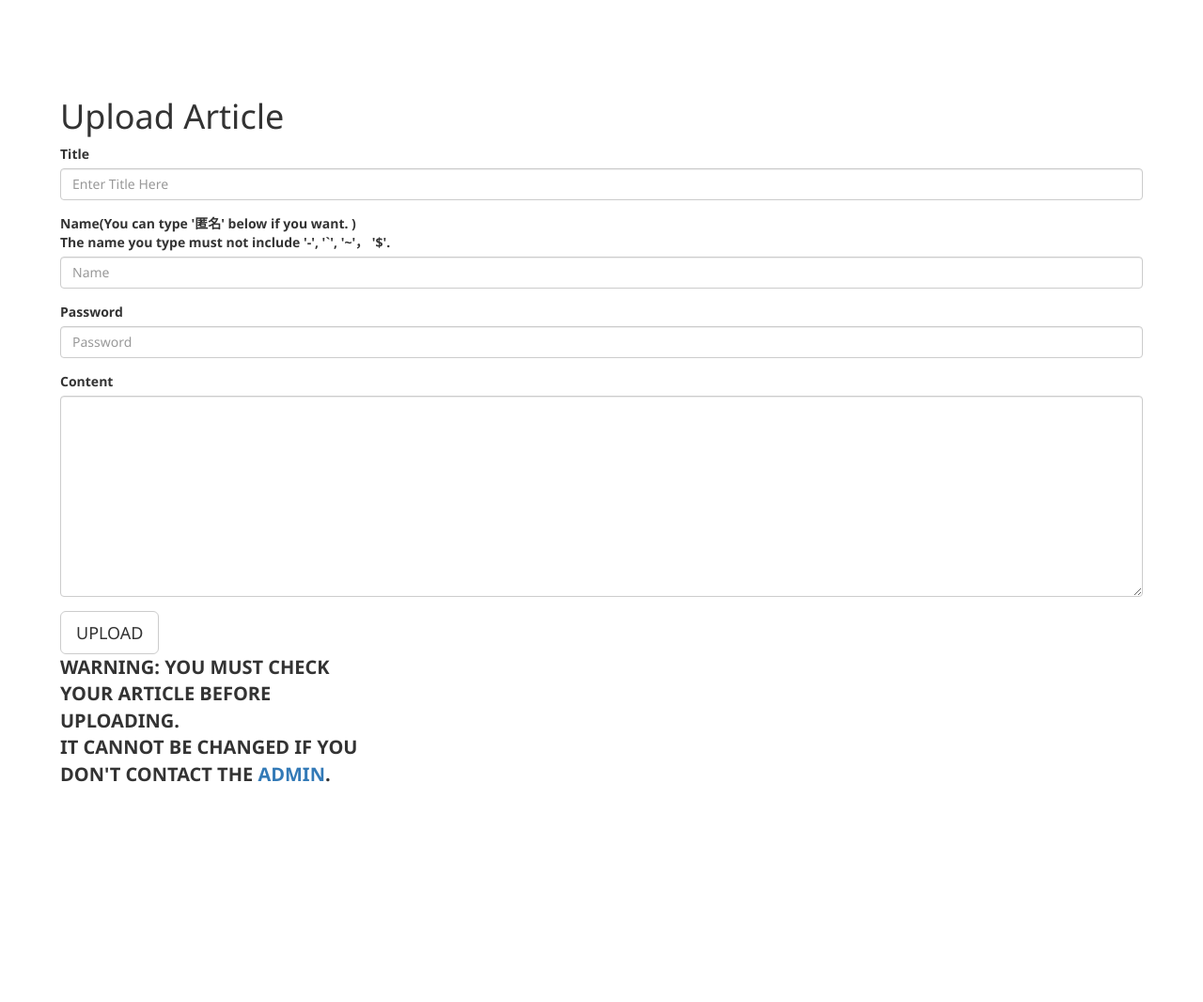
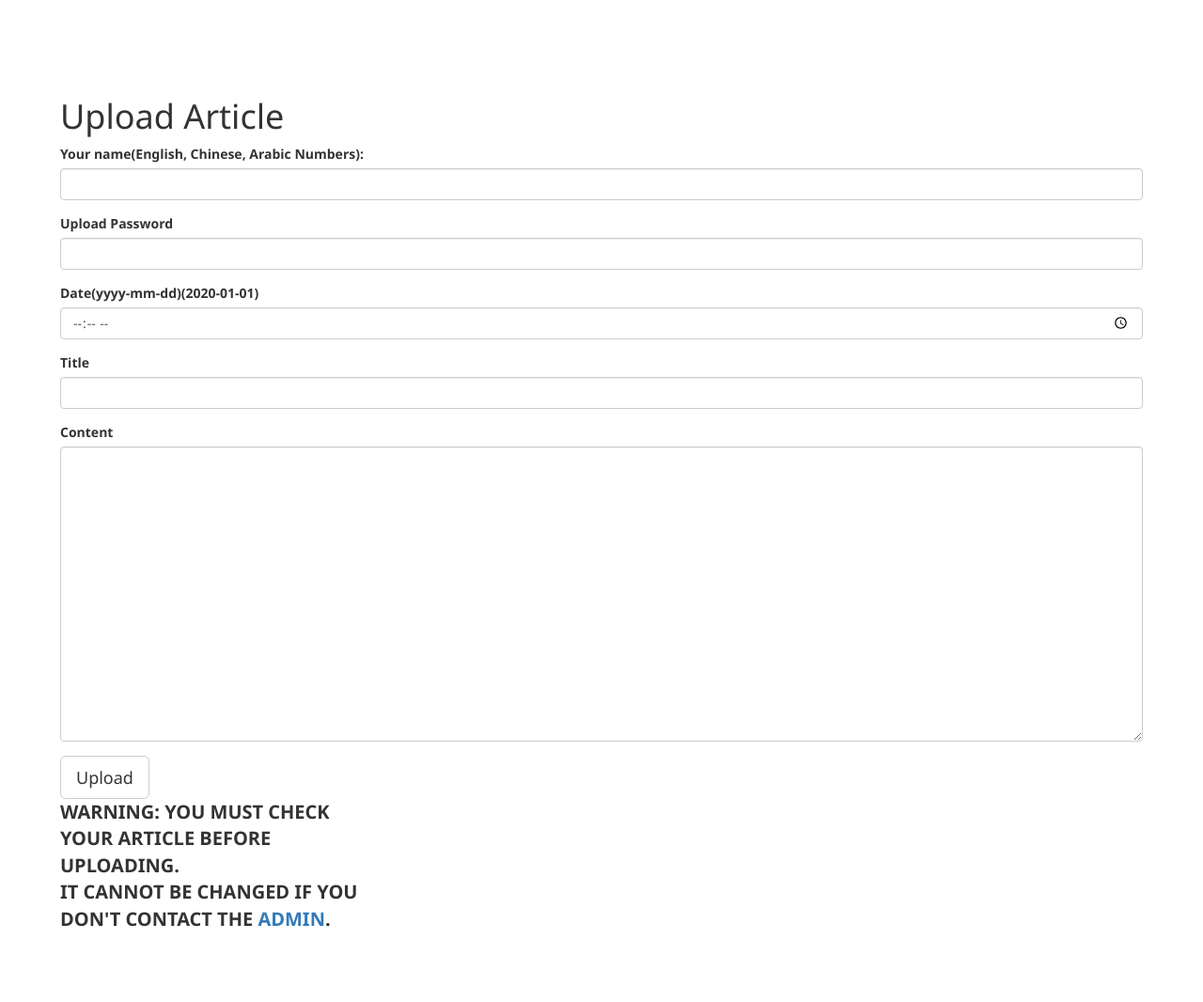
Before and after one commit to andyzhouty/lsfd202201v3, a Flask app: page /upload in a window 1280 px wide. Shown: the part 52-1118 px from the top of the page at 94% size. Before the commit the page ends 884 px from the top, so only its background shows below. Run offline with Flask 2, Linux system fonts and the light colour scheme; some libraries are stand-ins or nearby versions.

Commit message:
Add WTF Forms

```diff
--- a/app.py
+++ b/app.py
@@ -1,9 +1,11 @@
 # -*- coding:utf-8 -*-
 from flask import Flask, render_template, request
 from flask_bootstrap import Bootstrap
+from upload_form import UploadForm
 import os, sys
 
 app = Flask(__name__)
+app.config.from_object('config')
 bootstrap = Bootstrap(app)
 
 if sys.platform == "win32":
@@ -27,8 +29,8 @@ def set_article_full_dict():
     for article in article_list:
         if not article:
             break
-        article_splited = article.split("`", 3)
-        for n, i in enumerate(["Title", "Author", "Content"]):
+        article_splited = article.split("`", 4)
+        for n, i in enumerate(["Title",  "Author", "Time", "Content"]):
             article_full_dict.setdefault(i, [])
             article_full_dict[i].append(article_splited[n])
 
@@ -56,11 +58,11 @@ def members():
 @app.route('/articles/<int:id>')
 def articles(id=1):
     set_article_full_dict()
-    return render_template('articles.html',
-                           has_navbar=True, warning=True,
-                           article_title=article_full_dict["Title"][id - 1],
-                           article_author=article_full_dict["Author"][id - 1],
-                           article_content=article_full_dict["Content"][id - 1],
+    return render_template('articles.html', warning=True,
+                           title=article_full_dict["Title"][id - 1],
+                           author=article_full_dict["Author"][id - 1],
+                           time=article_full_dict["Time"][id - 1],
+                           content=article_full_dict["Content"][id - 1],
                            enumerate_items=enumerate(article_list, start=1))
 
 
@@ -71,20 +73,21 @@ def video():
 
 @app.route('/upload')
 def upload():
-    return render_template('upload.html', warning=False)
+    form = UploadForm()
+    return render_template('upload.html', warning=False, form=form)
 
 
 @app.route('/upload-result', methods=['POST'])
 def upload_result():
+    name = request.form['name']
+    password = request.form['password']
+    time = request.form['time']
     title = request.form['title']
-    name = request.form['name'].encode('utf-8').decode()
-    print(name)
     content = request.form['content']
-    password = request.form['password']
-    if password != "LSFD202201":
+    if password != app.config['PASSWORD']:
         return render_template('upload_fail.html')
     with open(file_name, "a", encoding="utf-8") as file_obj:
-        file_obj.write(f'\n{title}`{name}`{content}=\n')
+        file_obj.write(f'\n{title}`{name}`{time}`{content}=\n')
     return render_template('upload_result.html')
 
 
--- /dev/null
+++ b/config.py
@@ -0,0 +1,2 @@
+SECRET_KEY="AAPF123098"
+PASSWORD="LSFD202201"
--- a/static/articles.txt
+++ b/static/articles.txt
@@ -1 +1 @@
-2020,我们来了`HCR`告别平凡的2019年，我们七（1）班全体师生迎来了全新的2020年,全体同学都以饱满的热情迎接新一年的到来。过去的2019年给了我们很多回忆，回忆大家在一起拼搏时的泪水、苦恼，但更多的则是欢笑和收获、以及大家携手共同进步、一起成长的经历。“我们都可以是时代英雄，都可以自己主宰自己的人生”，对于我们每一个人来说，新年是一个新的开始，是我们忘掉过去的荣誉与失败，重新挺直腰杆，大步向前迈的起点。新年第一天的阳光，带来新的希望，我们满怀理想，向着新的目标进发。梦想，属于每位勇敢者、拼搏者、追梦者，属于我们有新年愿望和追求的全体一班，我们只有付出行动，迈出坚实的脚步，才能达到成功的彼岸，才能够实现自己新年的愿望。=
+2020,我们来了`HCR`2020-01-16`告别平凡的2019年，我们七（1）班全体师生迎来了全新的2020年,全体同学都以饱满的热情迎接新一年的到来。过去的2019年给了我们很多回忆，回忆大家在一起拼搏时的泪水、苦恼，但更多的则是欢笑和收获、以及大家携手共同进步、一起成长的经历。“我们都可以是时代英雄，都可以自己主宰自己的人生”，对于我们每一个人来说，新年是一个新的开始，是我们忘掉过去的荣誉与失败，重新挺直腰杆，大步向前迈的起点。新年第一天的阳光，带来新的希望，我们满怀理想，向着新的目标进发。梦想，属于每位勇敢者、拼搏者、追梦者，属于我们有新年愿望和追求的全体一班，我们只有付出行动，迈出坚实的脚步，才能达到成功的彼岸，才能够实现自己新年的愿望。=
--- a/templates/base.html
+++ b/templates/base.html
@@ -62,7 +62,7 @@
             SITE MAY NOT WORK AS EXPECTED
             <br><br>
             {% endif %}
-            &copy Copyright 2020 LSFD Class 202201<br>Website V3.1.0 Alpha 1<br>
+            &copy Copyright 2020 LSFD Class 202201<br>Website V3.1.0 Alpha 2<br>
         </footer>
    <body>
 </html>
--- a/templates/upload.html
+++ b/templates/upload.html
@@ -1,4 +1,5 @@
 {% extends 'base.html' %}
+{% import "bootstrap/wtf.html" as wtf%}
 {% block title %}
 Upload Article
 {% endblock %}
@@ -10,29 +11,28 @@ Upload Article
 <div class="body">
 <h1 id="upload-article">Upload Article</h1>
 <form method="POST" action="/upload-result" id="upload-form" role="form">
+    {{ form.hidden_tag() }}
     <div class="form-group">
-        <label for="title">Title</label>
-        <input type="text" class="form-control" id="title" name="title"
-            placeholder="Enter Title Here">
+        {{ form.name.label }}<br>
+        {{ form.name(class="form-control") }}
     </div>
     <div class="form-group">
-        <label for="name">
-            Name(You can type '匿名' below if you want. )<br>
-            The name you type must not include '-', '`', '~'， '$'.
-        </label>
-        <input type="text" class="form-control" id="name" name="name"
-            placeholder="Name">
+        {{ form.password.label }}<br>
+        {{ form.password(class="form-control") }}
     </div>
     <div class="form-group">
-        <label for="password">Password</label>
-        <input type="password" class="form-control" id="password" name="password"
-            placeholder="Password">
+        {{ form.time.label }}<br>
+        {{ form.time(class="form-control") }}
     </div>
     <div class="form-group">
-        <label for="content">Content</label>
-        <textarea class="form-control" rows="10" name="content"></textarea>
+        {{ form.title.label }}<br>
+        {{ form.title(class="form-control") }}
     </div>
-    <button type="submit" class="btn btn-default btn-lg">UPLOAD</button>
+    <div class="form-group">
+        {{ form.content.label }}<br>
+        {{ form.content(cols=50, rows=15, class="form-control") }}
+    </div>
+    {{ form.submit(class="btn btn-default btn-lg") }}
 </form>
 <p style="font-weight: bold; font-size: 20px; max-width: 30%; min-width:20%">
 WARNING: YOU MUST CHECK YOUR ARTICLE BEFORE UPLOADING.<br>
--- /dev/null
+++ b/upload_form.py
@@ -0,0 +1,17 @@
+from flask_wtf import FlaskForm
+from flask_wtf.csrf import validate_csrf
+from flask_wtf.recaptcha import validators
+from wtforms import (StringField, TextAreaField, TimeField,
+                     PasswordField, SubmitField)
+from wtforms.validators import DataRequired
+
+
+class UploadForm(FlaskForm):
+    name = StringField("Your name(English, Chinese, Arabic Numbers):",
+                       validators=[DataRequired()])
+    password = PasswordField("Upload Password", validators=[DataRequired()])
+    time = TimeField("Date(yyyy-mm-dd)(2020-01-01)",
+                     validators=[DataRequired()])
+    title = StringField("Title", validators=[DataRequired()])
+    content = TextAreaField("Content", validators=[DataRequired()])
+    submit = SubmitField("Upload")
```
Also changed, not shown: templates/articles.html (+7 -4 lines), templates/index.html (+19 -5 lines), static/images/bootstrap.jpg (added), static/images/flask.jpg (added), 1 other file.
